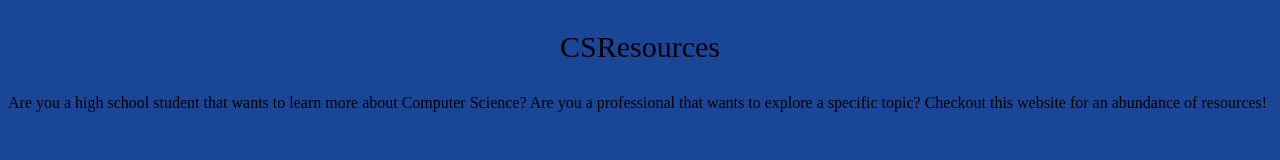
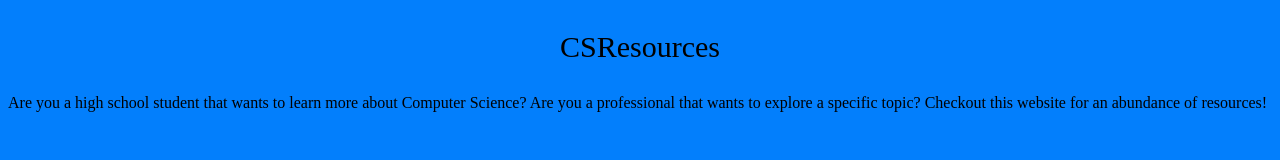
Before and after one commit to Jadacumber/CSresources.github.io, a plain HTML site: page docs/index.html in a window 1280 px wide. Drawn offline with Linux system fonts and the light colour scheme.

Commit message:
Update index.html

```diff
--- a/docs/index.html
+++ b/docs/index.html
@@ -10,7 +10,7 @@
                 font-color: rgb(25,70,240);
             }
             body {
-                background-color: rgb(25,70,150);
+                background-color: rgb(3,127,252);
             }
         </style>
         <p id="title">CSResources</p>
```
